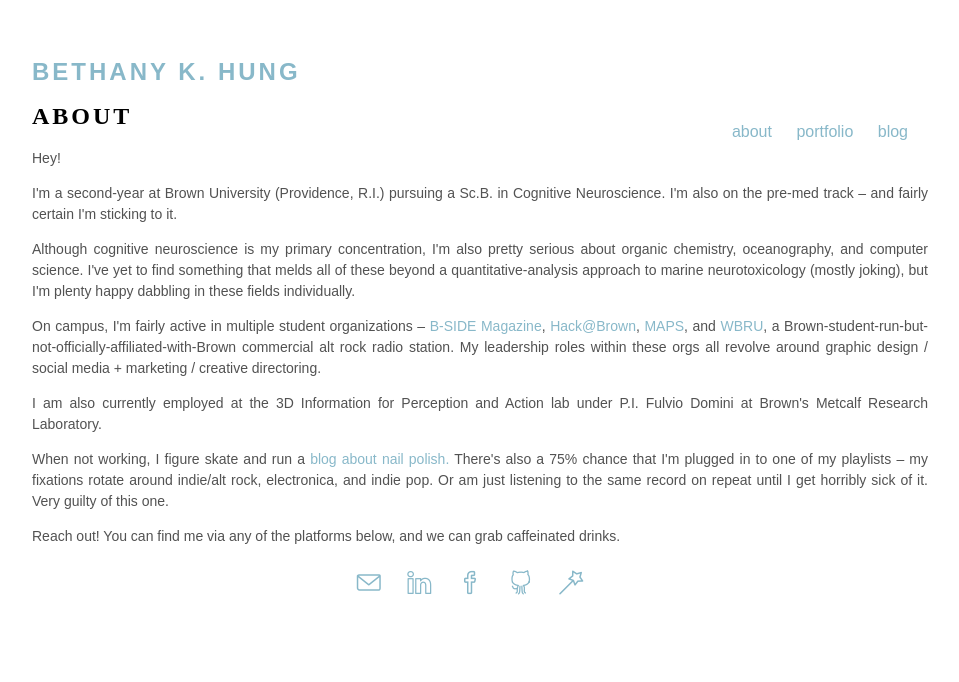
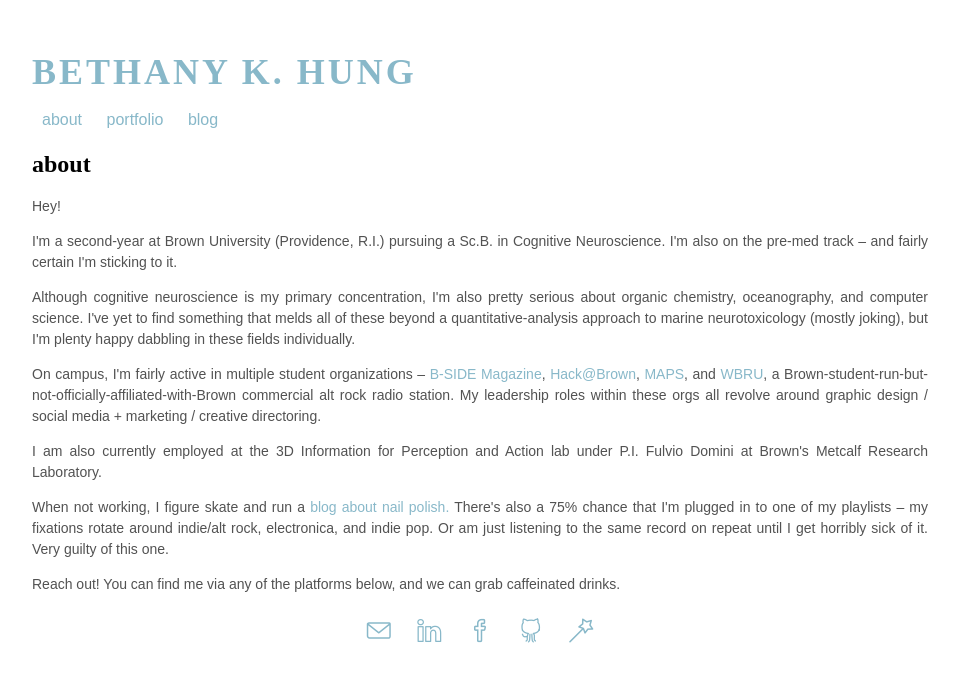
Before and after one commit to bethny/bethny.github.io, a Jekyll site: the page built from about/index.html, in a window 1280 px wide. Shown: the top 682 px of the page, without its empty margins (160-1119 px from the left). Built offline with Jekyll 4.4.1, drawn with Linux system fonts in a browser that asks for light colours; nearby versions of some CDN libraries.

Commit message:
Update main.css

```diff
--- a/css/main.css
+++ b/css/main.css
@@ -1,3 +1,9 @@
+.alignleft {
+  float: left; }
+
+.alignright {
+  float: right; }
+
 body {
   background: #ffffff;
   margin: 60px auto;
@@ -18,17 +24,18 @@
   font-weight: bold; }
   nav ul li, footer ul li {
     display: inline;
-    margin-right: 20px; }
+    margin-left: 10px;
+    margin-right: 10px; }
 
 nav2 ul {
-  float: right;
   top: 0%;
   font-family: Work Sans, sans-serif;
   padding: 0px;
   list-style: none; }
   nav2 ul li {
     display: inline;
-    margin-right: 20px; }
+    margin-left: 10px;
+    margin-right: 10px; }
 
 a {
   text-decoration: none;
@@ -50,7 +57,7 @@
   letter-spacing: 5px;
   text-align: center; }
 
-h2 {
+h2 a {
   font-size: 1.5em;
   font-family: Josefin Slab, serif;
   text-transform: uppercase;
```
